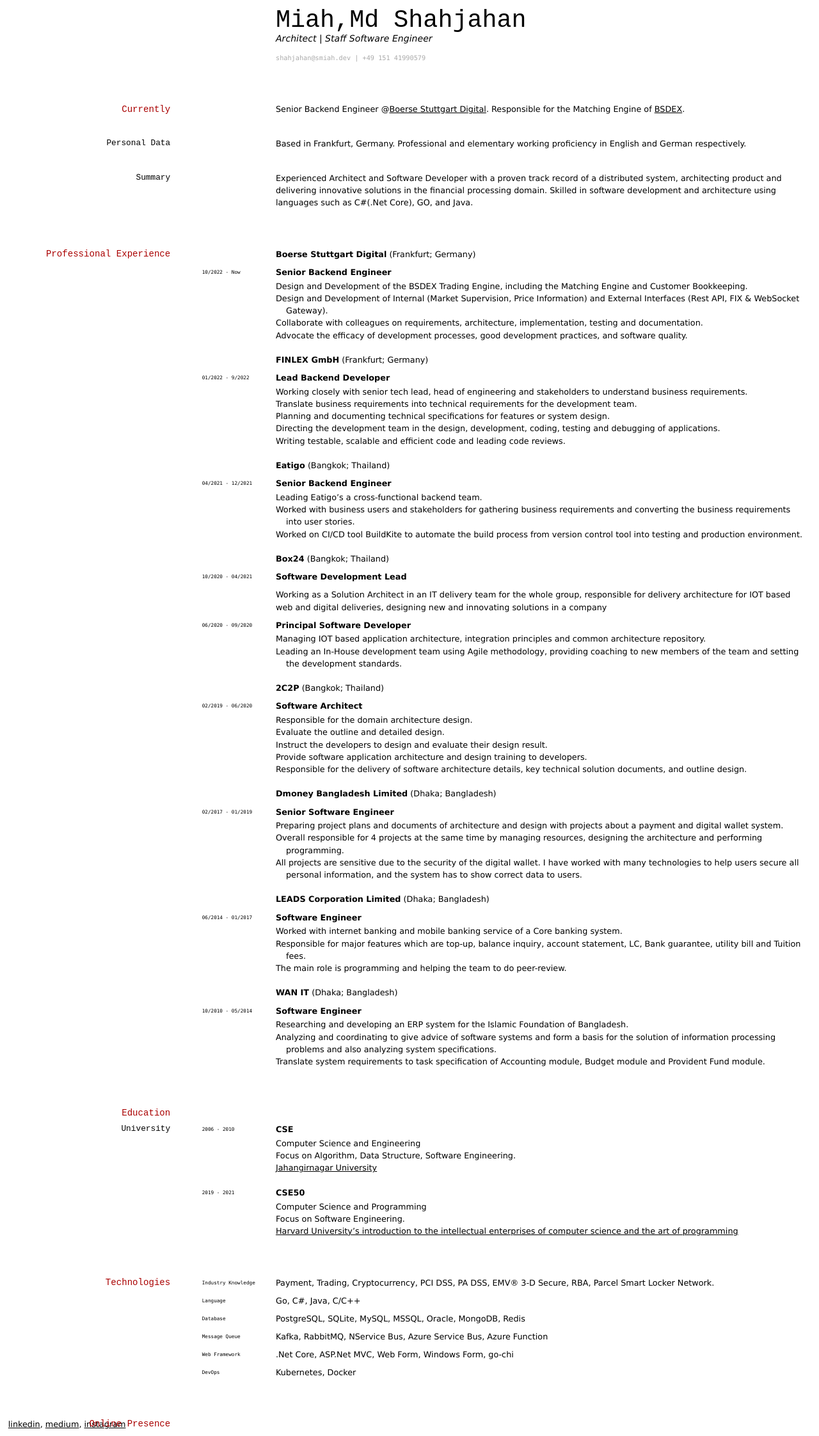
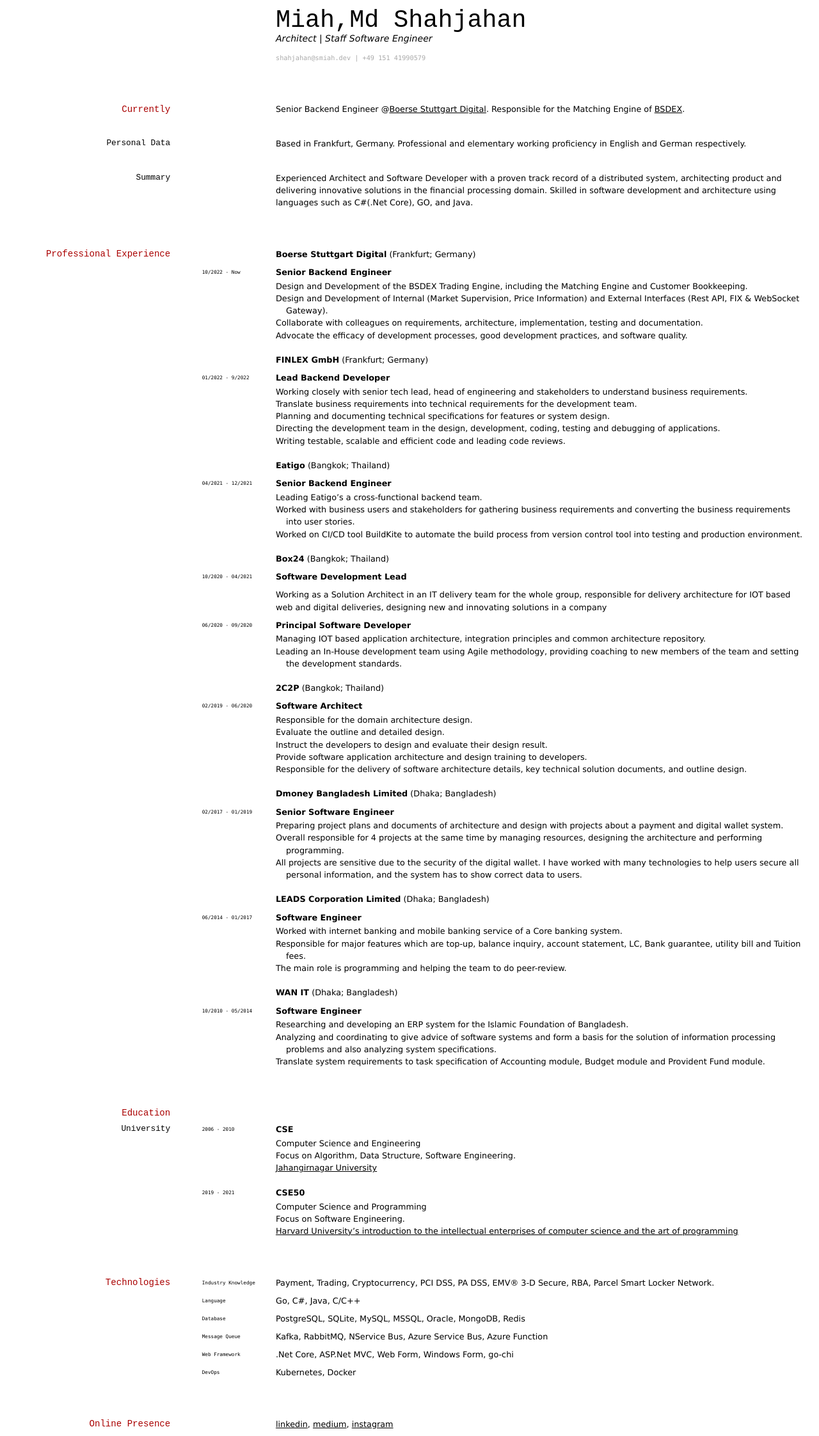
Before and after one commit to mdshahjahanmiah/mdshahjahanmia.github.io, a Jekyll site: the page built from index.md, in a window 1280 px wide. Shown: the whole page at 64% size. Built offline with Jekyll 4.4.1, drawn with Linux system fonts in a browser that asks for light colours.

Commit message:
feat: added online presence

```diff
--- a/index.md
+++ b/index.md
@@ -148,4 +148,5 @@
 Kubernetes, Docker
 
 ## Online Presence
-###### [linkedin](https://www.linkedin.com/in/hasan-shahjahan/), [medium](https://medium.com/@hasanshahjahan), [instagram](https://www.instagram.com/hasan_shahjahan/)
+
+[linkedin](https://www.linkedin.com/in/hasan-shahjahan/), [medium](https://medium.com/@hasanshahjahan), [instagram](https://www.instagram.com/hasan_shahjahan/)
```
